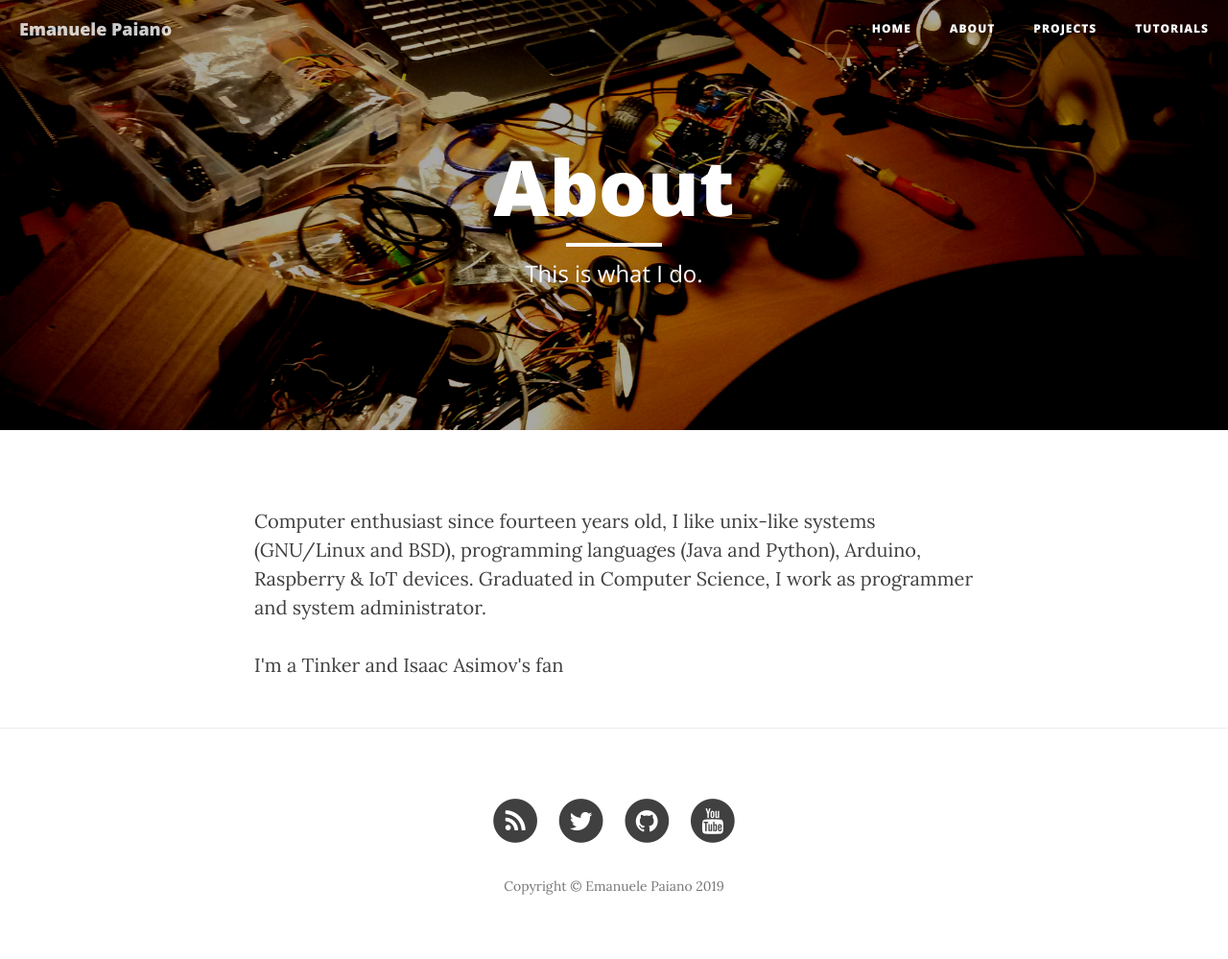
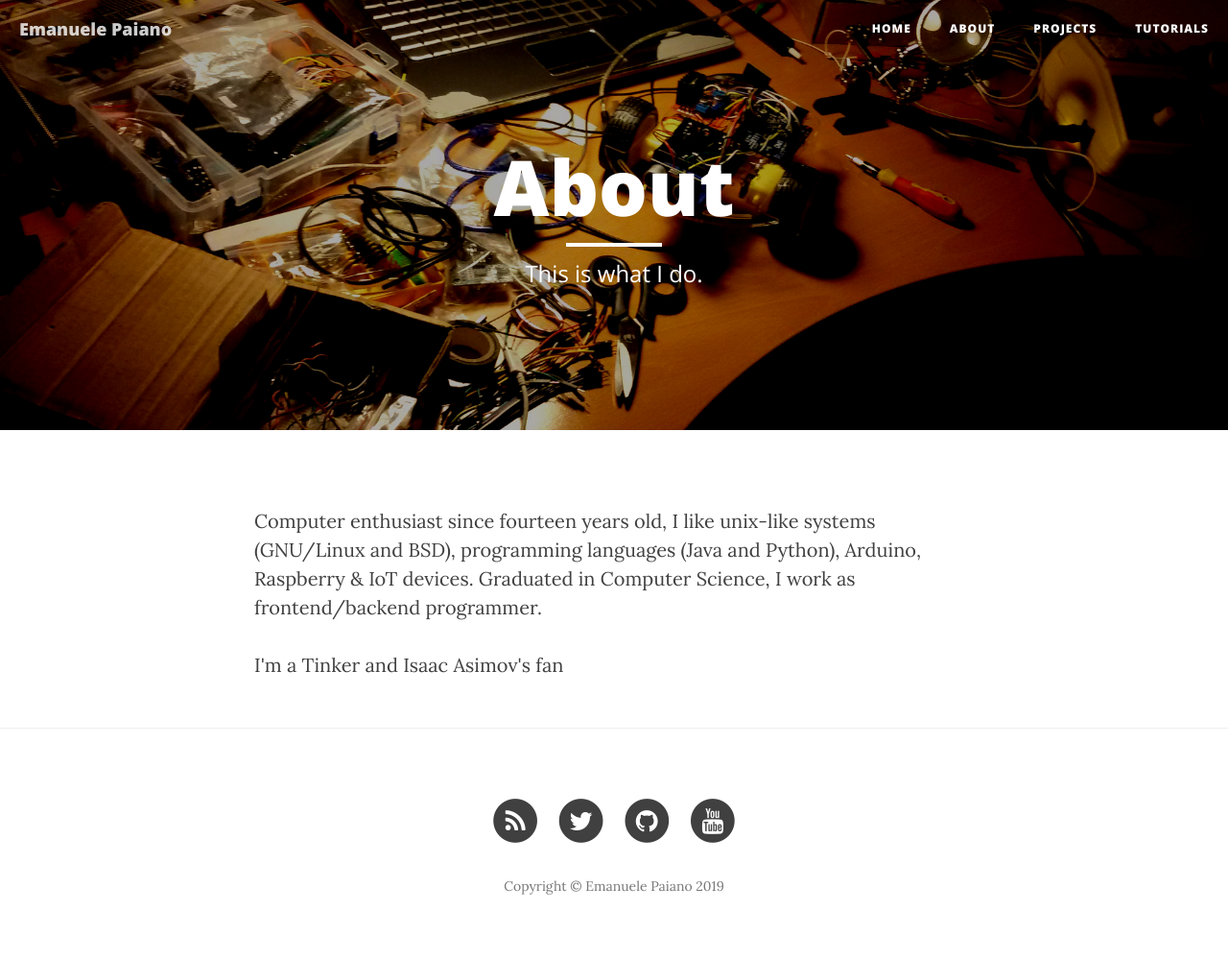
Before and after one commit to emanuelepaiano/emanuelepaiano.github.io, a Jekyll site: the page built from about.html, in a window 1280 px wide. Shown: the whole page at 96% size. Built offline with Jekyll 4.4.1, drawn with Linux system fonts in a browser that asks for light colours; nearby versions of some CDN libraries.

Commit message:
Update about.html

```diff
--- a/about.html
+++ b/about.html
@@ -5,6 +5,6 @@
 header-img: "img/about-bg.jpg"
 ---
 
-<p>Computer enthusiast since fourteen years old, I like unix-like systems (GNU/Linux and BSD), programming languages (Java and Python), Arduino, Raspberry & IoT devices. Graduated in Computer Science, I work as programmer and system administrator.</p>
+<p>Computer enthusiast since fourteen years old, I like unix-like systems (GNU/Linux and BSD), programming languages (Java and Python), Arduino, Raspberry & IoT devices. Graduated in Computer Science, I work as frontend/backend programmer.</p>
 
 <p>I'm a Tinker and Isaac Asimov's fan</p>
```
